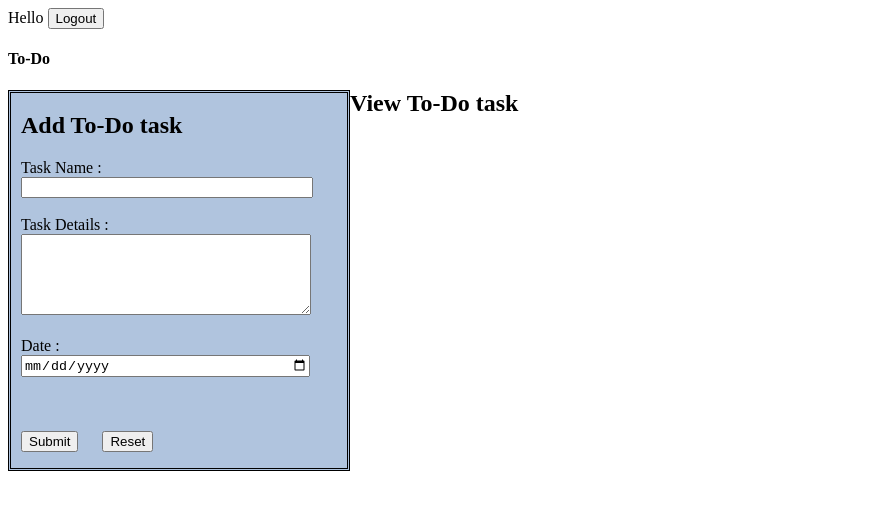
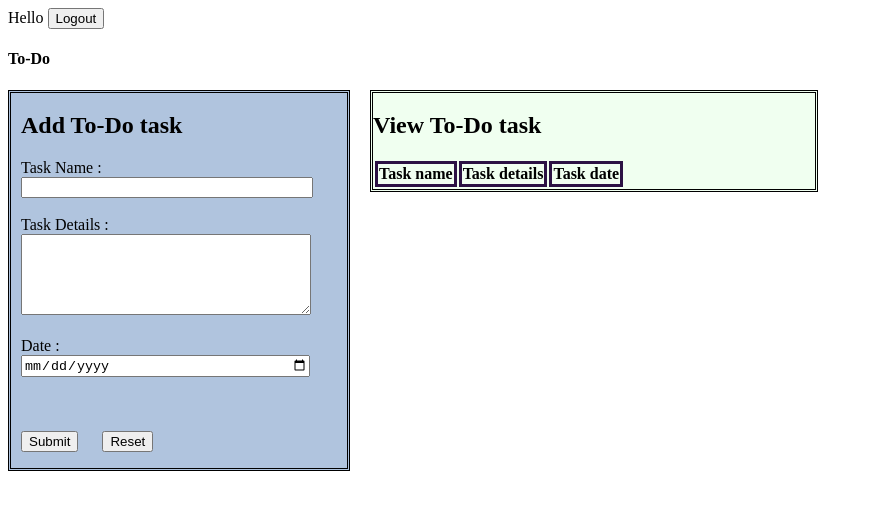
Before and after one commit to SohanChougule/JavaScript-Assignment, a plain HTML site: page html-pages/index.html in a window 1280 px wide. Shown: the whole page, without its empty margins (0-873 px from the left). Drawn offline with Linux system fonts and the light colour scheme.

Commit message:
View task added

```diff
--- a/html-pages/css/style.css
+++ b/html-pages/css/style.css
@@ -36,3 +36,16 @@
     background-color: lightsteelblue;
     float: left;
 }
+
+.viewTaskFormcontainer{
+    border-style: double;
+    width: 35%;
+    float:left;
+    margin-left: 20px;
+    background-color: honeydew;
+}
+
+#ViewTable td, th{
+    border-style:solid;
+    border-color: rgb(44, 18, 68);
+}
--- a/html-pages/index.html
+++ b/html-pages/index.html
@@ -54,7 +54,9 @@
     <div class="viewTaskFormcontainer">
 
         <h2>View To-Do task</h2>
+        <table id="ViewTable">
 
+        </table>
     </div>
 </body>
 <script src="../js/validate.js"></script>
--- a/js/validate.js
+++ b/js/validate.js
@@ -112,9 +112,18 @@ function LoginFormValidation() {
 }
 
 function displayTask() {
-
+    let arr = JSON.parse(localStorage.getItem("task"));
+    let userid = sessionStorage.getItem("userid");
+    let txt = "<th>Task name</th><th>Task details</th><th>Task date</th>";
+    for(let x of arr){
+        if(x["userid"] == userid){
+            txt += "<tr><td>" + x["task"] +"</td><td>" + x["details"] +"</td><td>" + x["date"] +"</td> </tr>"
+        }
+    }
+    document.getElementById("ViewTable").innerHTML = txt;
 
 }
+displayTask();
 
 function addTask() {
     let tname = document.getElementById("taskName");
@@ -136,6 +145,7 @@ function addTask() {
         let task = JSON.parse(localStorage.getItem("task"));
         task.push(obj)
         localStorage.setItem("task",JSON.stringify(task));
+        alert("Task Added");
         window.location.reload();
     }
 
```
